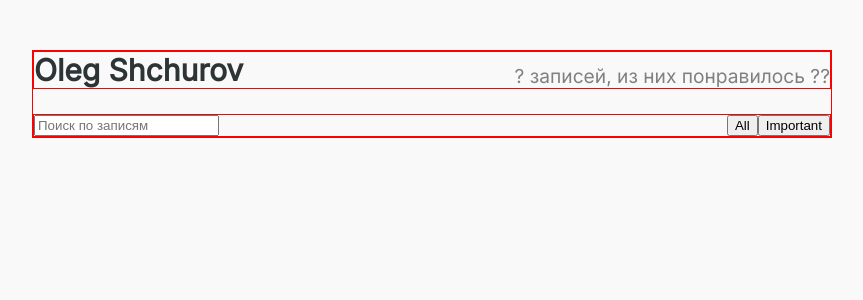
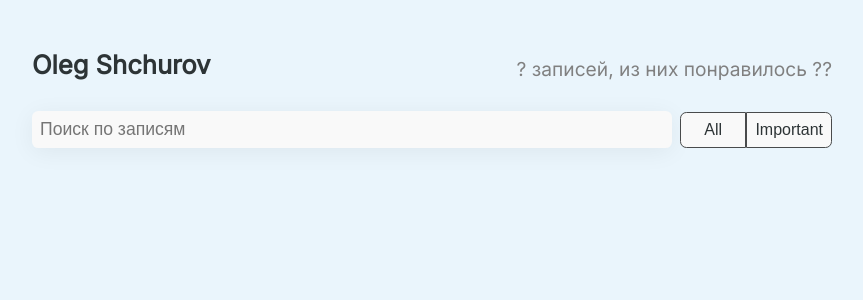
Before and after one commit to shchurofff/notes_app, a React (Vite) app: page / in a window 1280 px wide. Shown: the top 300 px of the page, without its empty margins (208-1071 px from the left). Built offline with nearby package versions, Linux system fonts and the light colour scheme.

Commit message:
Застилизовал блок фильтрации. Создал миксин для кнопок

```diff
--- a/src/App.jsx
+++ b/src/App.jsx
@@ -5,11 +5,10 @@ import SearchPanel from './components/Search-Panel'
 import { PostStatusFilter } from './components/Post-Status-Filter'
 
 export const App = () => {
-
   return (
     <div className="app_wrapper">
       <AppHeader />
-      <div className='search_wrapper'>
+      <div className="search_wrapper">
         <SearchPanel />
         <PostStatusFilter />
       </div>
--- a/src/components/App-Header/index.module.scss
+++ b/src/components/App-Header/index.module.scss
@@ -5,8 +5,7 @@
   display: flex;
   align-items: flex-end;
   justify-content: space-between;
-  border: 1px solid red;
-  margin-bottom: 25px
+  margin-bottom: 25px;
 }
 
 .name {
--- a/src/components/Post-Status-Filter/index.jsx
+++ b/src/components/Post-Status-Filter/index.jsx
@@ -1,11 +1,14 @@
 import css from './index.module.scss'
 
 export const PostStatusFilter = () => {
-
   return (
-    <div className={css.buttonGroup}>
-      <button>All</button>
-      <button>Important</button>
+    <div className={css.filterGroup}>
+      <button className={css.button_l} type="submit">
+        All
+      </button>
+      <button className={css.button_r} type="submit">
+        Important
+      </button>
     </div>
   )
 }
--- a/src/components/Post-Status-Filter/index.module.scss
+++ b/src/components/Post-Status-Filter/index.module.scss
@@ -0,0 +1,16 @@
+@import '../../styles/vars';
+@import '../../styles/mixins';
+
+.filterGroup {
+  display: flex;
+  justify-content: flex-end;
+  width: 19%;
+}
+
+.button_l {
+  @include buttons(0.4rem 0 0 0.4rem);
+}
+
+.button_r {
+  @include buttons(0 0.4rem 0.4rem 0);
+}
--- a/src/components/Search-Panel/index.jsx
+++ b/src/components/Search-Panel/index.jsx
@@ -1,44 +1,10 @@
 import React from 'react'
+import css from './index.module.scss'
 
 const SearchPanel = () => {
-
-  // import React, {Component} from 'react';
-  // import './search-panel.css';
-
-  // export default class SearchPanel extends Component {
-  //     constructor(props) {
-  //         super(props);
-  //         this.state = {
-  //             term: ''
-  //         }
-  //         this.onUpdateSearch = this.onUpdateSearch.bind(this);
-  //     }
-
-  //     onUpdateSearch(e) {
-  //         const term = e.target.value;
-  //         this.setState({term});
-  //         this.props.onUpdateSearch(term);
-  //     }
-
-  //     render() {
-  //         return (
-  //             <input
-  //                 className='form-control search-input'
-  //                 type='text'
-  //                 placeholder='Поиск по записям'
-  //                 onChange={this.onUpdateSearch}
-  //             />
-  //         )
-  //     }
-
-  // }
-
-
-
-
   return (
-    <div>
-      <input type="text" placeholder="Поиск по записям" />
+    <div className={css.input_wrapper}>
+      <input className={css.input} type="text" placeholder="Поиск по записям" />
     </div>
   )
 }
--- a/src/components/Search-Panel/index.module.scss
+++ b/src/components/Search-Panel/index.module.scss
@@ -1,9 +1,16 @@
-// .search-panel {
-//   margin: 1rem 0;
-// }
+@import '../../styles/vars';
+@import '../../styles/mixins';
 
-// .search-panel .search-input {
-//   width: auto;
-//   flex-grow: 1;
-//   margin-right: 3px;
-// }
+.input_wrapper {
+  width: 80%;
+}
+
+.input {
+  @include inputs;
+  border-radius: 0.4rem;
+
+  &:focus {
+    outline: none;
+    box-shadow: 0 8px 32px rgba(0, 0, 0, 0.2);
+  }
+}
--- a/src/styles/_mixins.scss
+++ b/src/styles/_mixins.scss
@@ -1,6 +1,37 @@
 @import './vars.scss';
 
 @mixin h1 {
-  font-size: 30px;
+  font-size: 1.6rem;
   font-weight: bold;
 }
+
+@mixin inputs {
+  color: $defaultTextColor;
+  font-size: 1.1rem;
+  padding: 0.5rem;
+  border-radius: 0.4rem;
+  background-color: $white;
+  border: none;
+  width: 100%;
+  box-shadow: 0 4px 24px rgba(0, 0, 0, 0.06);
+}
+
+@mixin buttons($radius: 8px) {
+  width: 100%;
+  color: $defaultTextColor;
+  background-color: $white;
+  font-size: 1rem;
+  padding: 0.5rem;
+  border-radius: $radius;
+  border: 0.5px solid #494b4c;
+
+  &:hover {
+    background: #494949;
+    color: $white;
+  }
+
+  &:active {
+    background: #4e99fc;
+    color: $white;
+  }
+}
--- a/src/styles/_vars.scss
+++ b/src/styles/_vars.scss
@@ -1,12 +1,12 @@
-$white: #F9F9F9;
+$white: #f9f9f9;
 $black: #000;
-$dark-grey: #2D3436;
-$mint: #8CEEBF;
-$blue: #A2D2FF;
-$peach: #FFB7B2;
+$dark-grey: #2d3436;
+$mint: #8ceebf;
+$blue: #eaf5fc;
+$peach: #ffb7b2;
 
 $defaultFontFamily: 'Inter', sans-serif;
-$defaultFontSize: 14px;
-$defaultBackgroundColor: $white;
+$defaultFontSize: 16px;
+$defaultBackgroundColor: $blue;
 $defaultTextColor: $dark-grey;
 $defaultLineHeight: 1.2;
--- a/src/styles/global.scss
+++ b/src/styles/global.scss
@@ -1,5 +1,5 @@
 @import '../../node_modules/reset-css/sass/_reset.scss';
-@import "@fontsource/inter";
+@import '@fontsource/inter';
 @import './vars.scss';
 
 html,
@@ -18,7 +18,6 @@ body {
   color: $defaultTextColor;
   line-height: $defaultLineHeight;
   padding-top: 50px;
-
 }
 
 *,
@@ -30,13 +29,13 @@ body {
 .app_wrapper {
   max-width: 800px;
   margin: 0 auto;
-  border: 1px solid red;
-
+  // border: 1px solid red;
 }
 
 .search_wrapper {
   display: flex;
   justify-content: space-between;
-
-  border: 1px solid red;
+  align-items: center;
+  margin-bottom: 3rem;
+  height: 3rem;
 }
```
Also changed, not shown: src/components/App-Header/index.jsx (+2 -32 lines).
